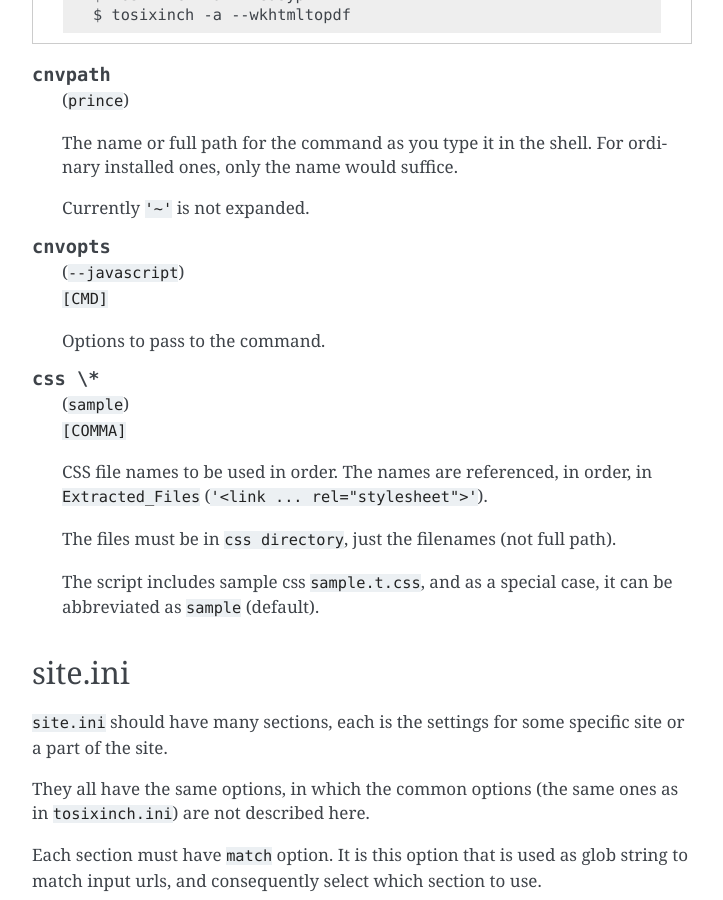
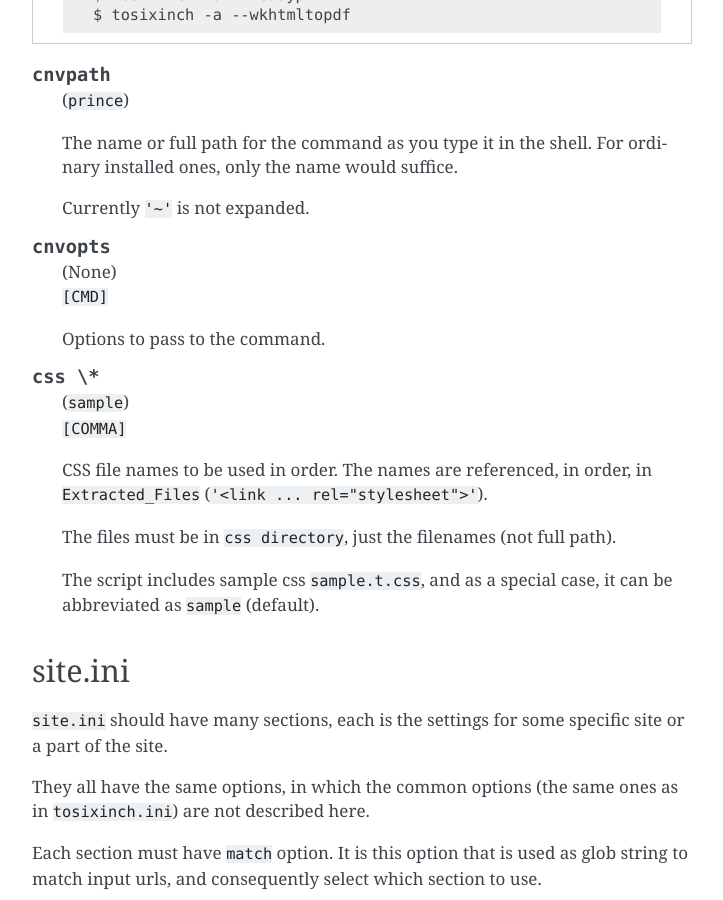
Before and after one commit to openandclose/tosixinch, a Sphinx documentation site: the page built from docs/options.rst, in a window 1280 px wide and 900 px high, scrolled down 11023 px. Shown: the whole window, without its empty margins (388-1111 px from the left). Built offline with Sphinx 7.4.7, drawn with Linux system fonts in a browser that asks for light colours.

Commit message:
Cut prince cnvopts '--javascript'
The option had been there, just forgotten to remove.
(Extracted_Files should have no javascript.)

```diff
--- a/docs/options.rst
+++ b/docs/options.rst
@@ -607,7 +607,7 @@ and only the options of that converter's section are used.
 
 .. confopt:: cnvopts
 
-    | (``--javascript``)
+    | (None)
     | ``[CMD]``
 
     Options to pass to the command.
```
Also changed, not shown: 1 other file.
